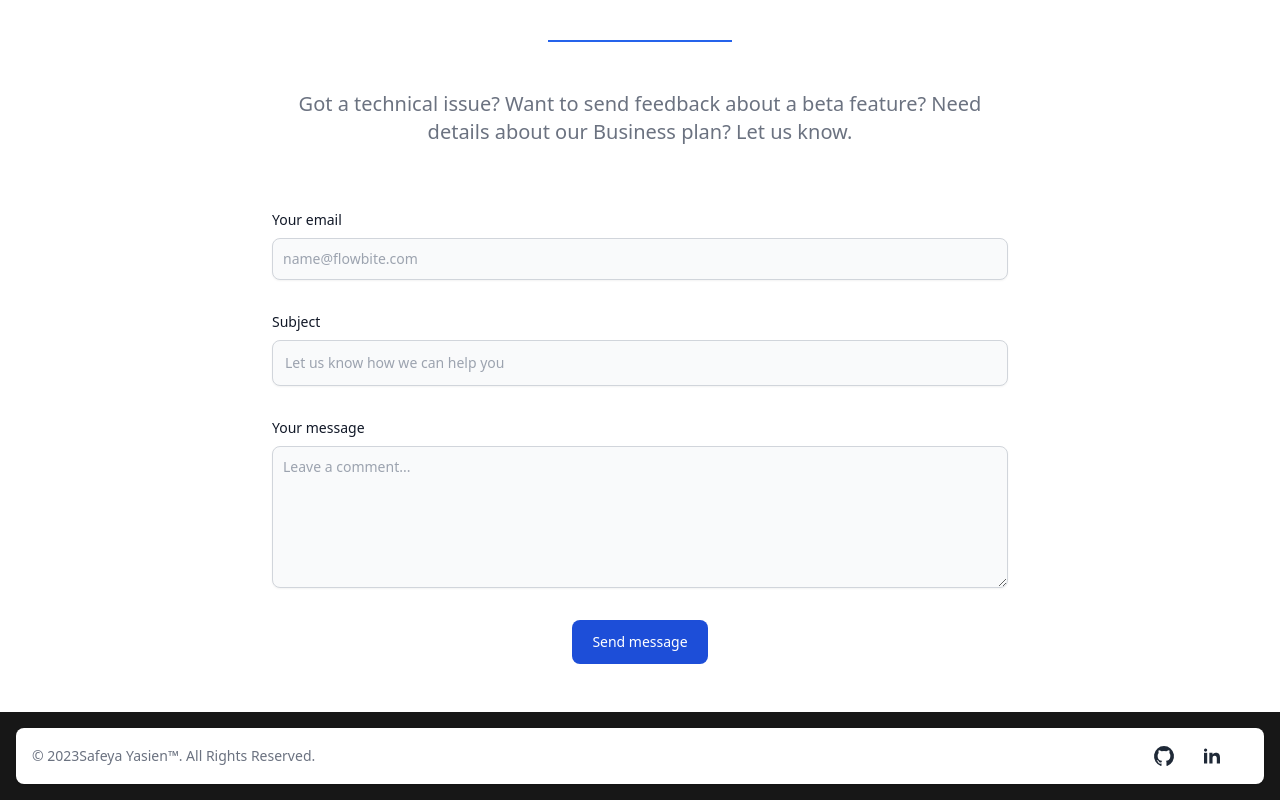
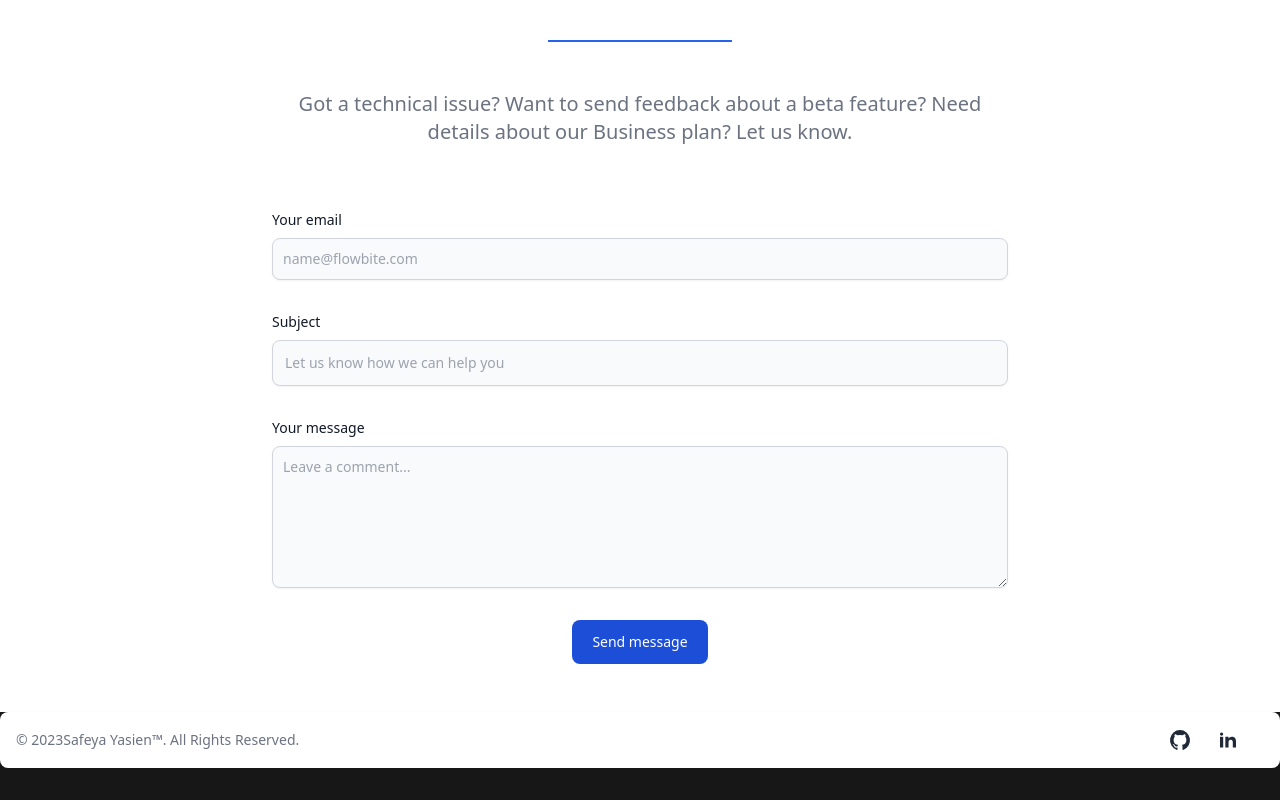
Before and after one commit to Safeya-Yasien/portfolio, a Next.js app: page / in a window 1280 px wide. Shown: the part 1848-2648 px from the top of the page. After the commit the page ends 2616 px from the top, so only its background shows below. Built offline with nearby package versions, Linux system fonts and the light colour scheme.

Commit message:
update import files

```diff
--- a/src/app/components/common/Footer.tsx
+++ b/src/app/components/common/Footer.tsx
@@ -3,7 +3,7 @@ import React from "react";
 
 const Footer = () => {
   return (
-    <footer className="bg-white rounded-lg shadow m-4 dark:bg-gray-800">
+    <footer className="bg-white rounded-lg shadow dark:bg-gray-800">
       <div className="w-full mx-auto max-w-screen-xl p-4 md:flex md:items-center md:justify-between">
         <span className="text-sm text-gray-500 sm:text-center dark:text-gray-400">
           © 2023
@@ -24,7 +24,7 @@ const Footer = () => {
               className="me-4 md:me-6 flex items-center "
             >
               <svg
-                className="w-6 h-6 text-gray-800 dark:text-white hover:text-blue-500"
+                className="w-6 h-6 text-gray-800 dark:text-white transition-all hover:text-blue-500"
                 aria-hidden="true"
                 xmlns="http://www.w3.org/2000/svg"
                 width="24"
--- a/src/app/components/common/index.ts
+++ b/src/app/components/common/index.ts
@@ -1,4 +1,4 @@
-// import Navbar from "./Navbar";
-// import Footer from "./Footer";
+import Navbar from "./Navbar";
+import Footer from "./Footer";
 
-// export { Navbar, Footer };
+export { Navbar, Footer };
--- a/src/app/components/portfolio/index.ts
+++ b/src/app/components/portfolio/index.ts
@@ -1,17 +1,17 @@
-// import HeroSection from "./HeroSection";
-// import ServicesSection from "./ServicesSection";
-// import ProjectsSection from "./ProjectsSection";
-// import ContactSection from "./ContactSection";
-// import ServiceCard from "./ServiceCard";
-// import CustomTitle from "./CustomTitle";
-// import ProjectCard from "./ProjectCard";
+import HeroSection from "./HeroSection";
+import ServicesSection from "./ServicesSection";
+import ProjectsSection from "./ProjectsSection";
+import ContactSection from "./ContactSection";
+import ServiceCard from "./ServiceCard";
+import CustomTitle from "./CustomTitle";
+import ProjectCard from "./ProjectCard";
 
-// export {
-//   HeroSection,
-//   ServicesSection,
-//   ProjectsSection,
-//   ContactSection,
-//   ServiceCard,
-//   CustomTitle,
-//   ProjectCard,
-// };
+export {
+  HeroSection,
+  ServicesSection,
+  ProjectsSection,
+  ContactSection,
+  ServiceCard,
+  CustomTitle,
+  ProjectCard,
+};
--- a/src/app/layout.tsx
+++ b/src/app/layout.tsx
@@ -1,7 +1,6 @@
 import type { Metadata } from "next";
 import "./globals.scss";
-import Navbar from "./components/common/Navbar";
-import Footer from "./components/common/Footer";
+import { Footer, Navbar } from "./components/common";
 
 export const metadata: Metadata = {
   title: "Safeya Yasien",
```
Also changed, not shown: src/app/page.tsx (+6 -4 lines), src/app/components/common/dist/Footer.js, src/app/components/common/dist/index.js, src/app/components/portfolio/dist/index.js, src/app/dist/layout.js (added), src/app/dist/page.js (added).
